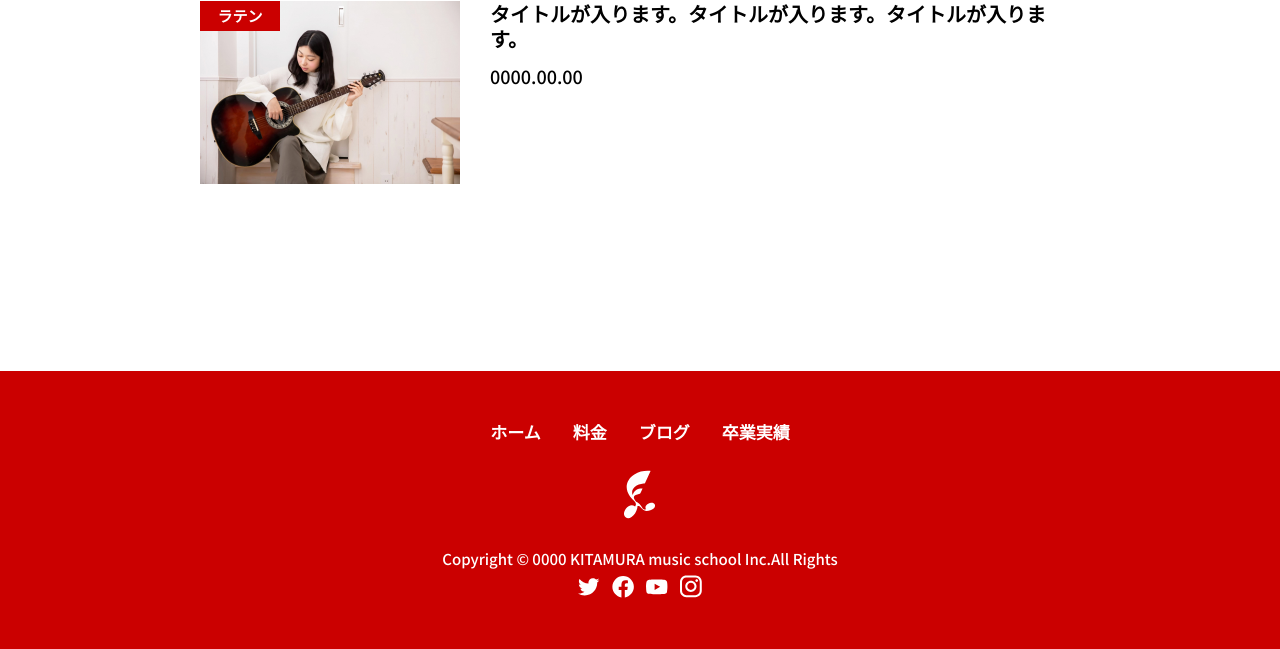
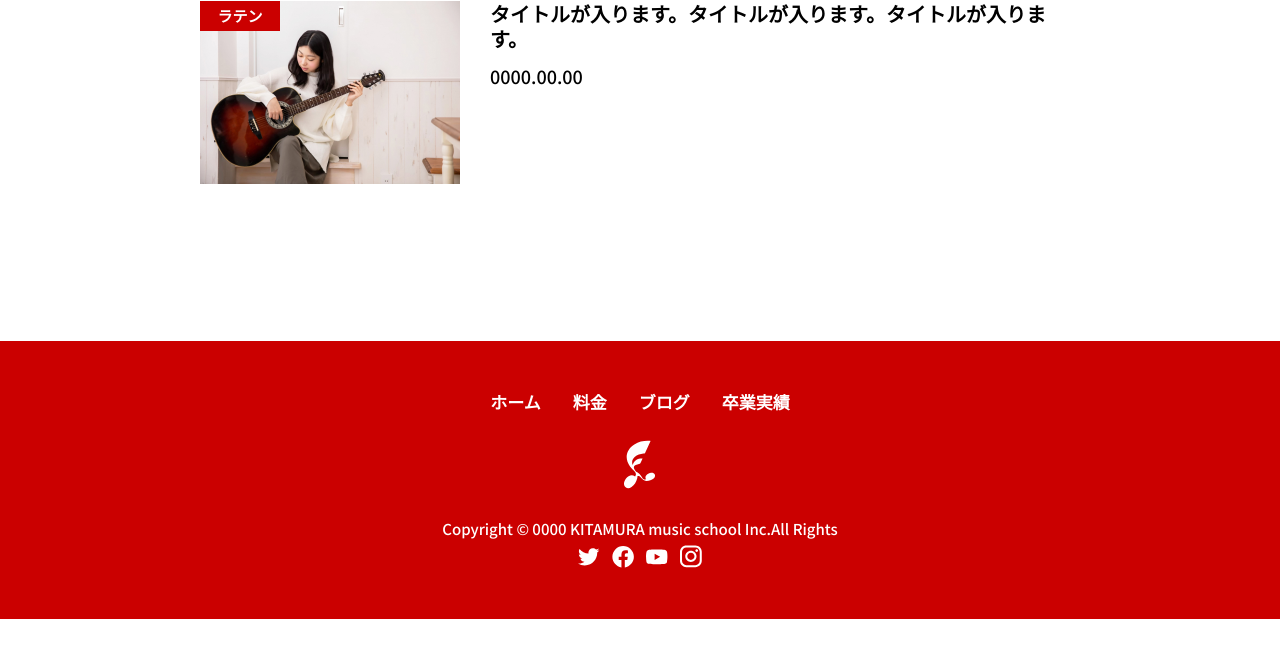
Before and after one commit to taichioonuki/yuuuulec-musicschool, a PHP site: page /result_details.html in a window 1280 px wide. Shown: the part 1771-2420 px from the top of the page. After the commit the page ends 2390 px from the top, so only its background shows below. Run offline with PHP 8.4, Linux system fonts and the light colour scheme.

Commit message:
卒業実績詳細　下部の余白修正

```diff
--- a/css/style.css
+++ b/css/style.css
@@ -2665,7 +2665,7 @@ data {
 }
 
 .result-details {
-  padding: 7rem 0 18.7rem;
+  padding: 7rem 0 15.7rem;
 }
 .result-details data {
   font-size: 1.7rem;
--- a/scss/object/project/_result-details.scss
+++ b/scss/object/project/_result-details.scss
@@ -2,7 +2,7 @@
 @use "../component/component" as *;
 
 .result-details {
-    padding: 7rem 0 18.7rem;
+    padding: 7rem 0 15.7rem;
 
     data {
         font-size: 1.7rem;
```
Also changed, not shown: css/style.min.css.
